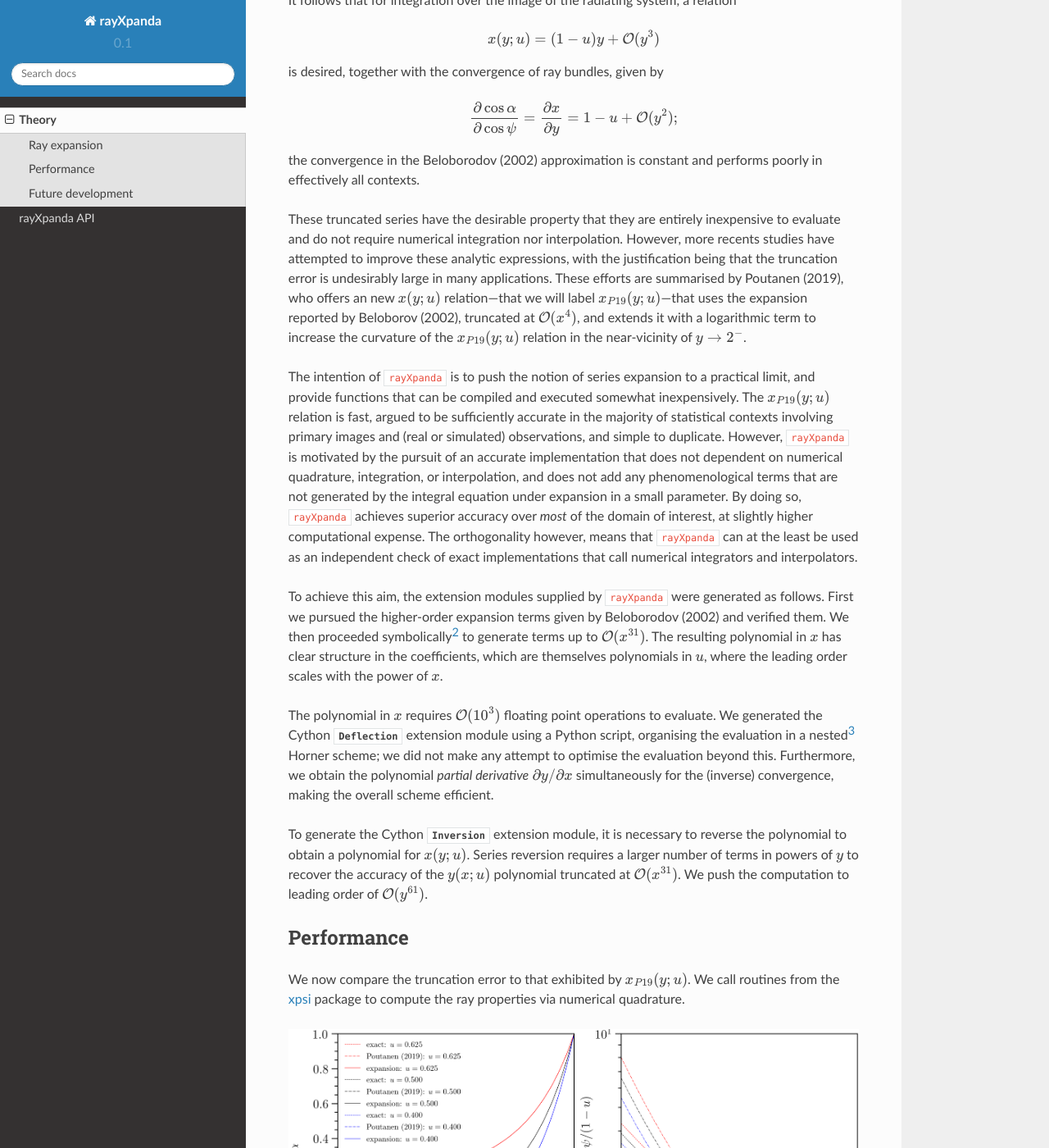
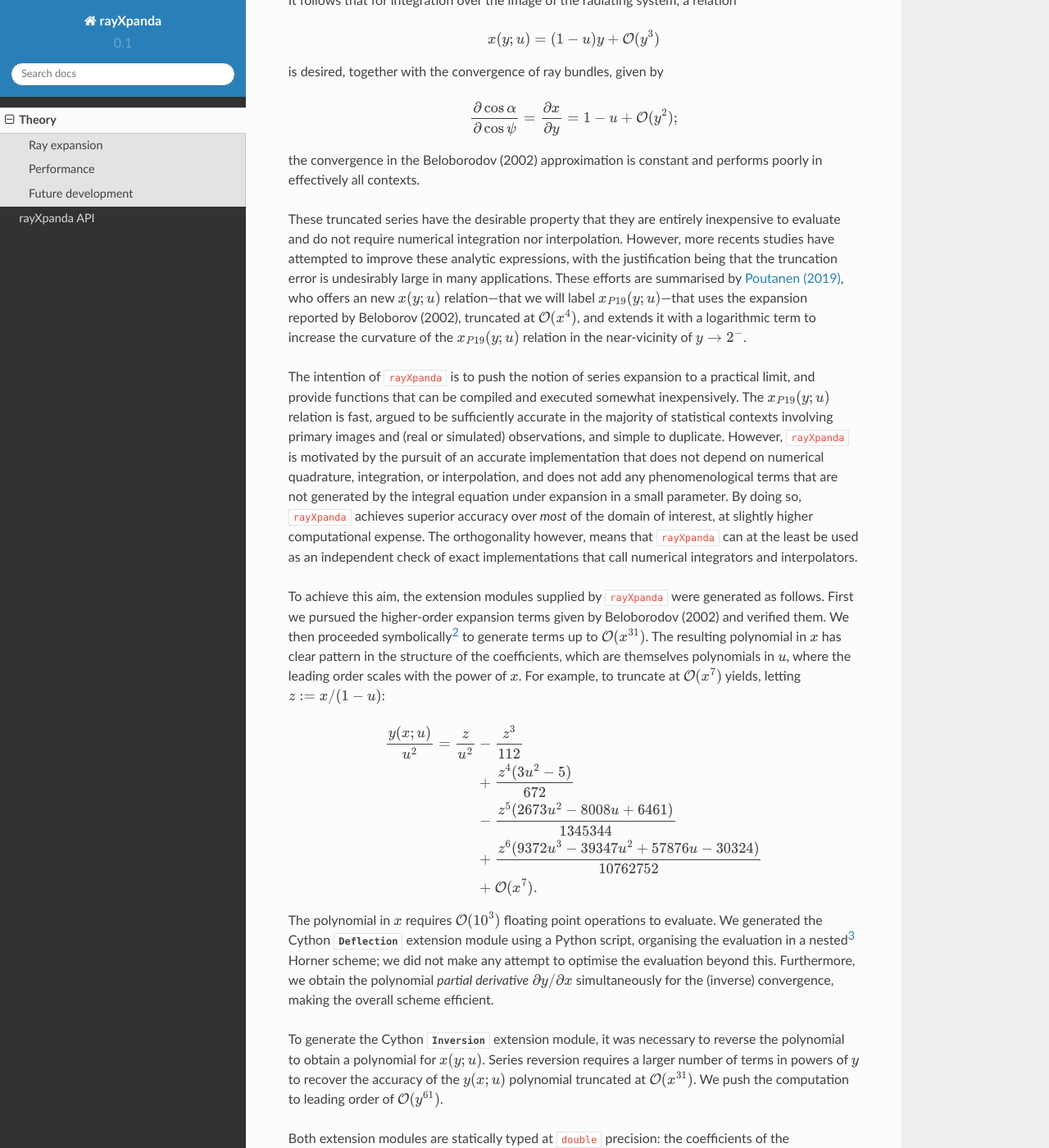
Before and after one commit to ThomasEdwardRiley/rayXpanda, a Sphinx documentation site: the page built from docs/source/theory.rst, in a window 1280 px wide and 1400 px high, scrolled down 1746 px. Shown: the whole window at 82% size. Built offline with Sphinx 7.4.7 and the Read the Docs theme 2.0.0, drawn with Linux system fonts in a browser that asks for light colours; pages that are not in the unit, such as notebooks, are missing from menus; some of the changed text lies outside the part shown.

Commit message:
theory docs development

```diff
--- a/README.rst
+++ b/README.rst
@@ -19,6 +19,6 @@
 
 Run the ``setup.py`` script::
 
-    CC=gcc python setup.py install
+    CC=gcc python setup.py install [--user]
 
 You require Cython to compile to C, and then the extensions will be compiled.
--- a/docs/source/theory.rst
+++ b/docs/source/theory.rst
@@ -87,7 +89,6 @@
 the tangent three-vector to the ray at any spacetime event along it is coplanar
 with the tangent three-vector at any other point along the ray.
 
-
 It follows that for integration over the image of the radiating system, a
 relation
 
@@ -123,7 +126,7 @@
 sufficiently accurate in the majority of statistical contexts involving primary
 images and (real or simulated) observations, and simple to duplicate. However,
 ``rayXpanda``  is motivated by the pursuit of an accurate implementation that
-does not dependent on numerical quadrature, integration, or interpolation, and
+does not depend on numerical quadrature, integration, or interpolation, and
 does not add any phenomenological terms that are not generated by the integral
 equation under expansion in a small parameter. By doing so, ``rayXpanda``
 achieves superior accuracy over *most* of the domain of interest, at
@@ -135,9 +138,19 @@
 generated as follows. First we pursued the higher-order expansion terms given
 by Beloborodov (2002) and verified them. We then proceeded symbolically\ [#]_
 to generate terms up to :math:`\mathcal{O}(x^{31})`. The resulting polynomial
-in :math:`x` has clear structure in the coefficients, which are themselves
-polynomials in :math:`u`, where the leading order scales with the power of
-:math:`x`.
+in :math:`x` has clear pattern in the structure of the coefficients, which are
+themselves polynomials in :math:`u`, where the leading order scales with the
+power of :math:`x`. For example, to truncate at :math:`\mathcal{O}(x^{7})`
+yields, letting :math:`z\mathrel{:=}x/(1-u)`:
+
+.. math::
+    \begin{aligned}
+    \frac{y(x;u)}{u^{2}} = \frac{z}{u^{2}} &- \frac{z^{3}}{112}\\
+               &+\frac{z^{4}(3u^{2} - 5)}{672}\\
+               &-\frac{z^{5}(2673u^2 - 8008u + 6461)}{1345344}\\
+               &+\frac{z^{6}(9372u^3 - 39347u^2 + 57876u - 30324)}{10762752}\\
+               &+\mathcal{O}(x^{7}).
+    \end{aligned}
 
 The polynomial in :math:`x` requires :math:`\mathcal{O}(10^{3})` floating
 point operations to evaluate. We generated the Cython :mod:`~.Deflection`
@@ -147,12 +160,21 @@
 derivative* :math:`\partial y/\partial x` simultaneously for the
 (inverse) convergence, making the overall scheme efficient.
 
-To generate the Cython :mod:`~.Inversion` extension module, it is necessary
+To generate the Cython :mod:`~.Inversion` extension module, it was necessary
 to reverse the polynomial to obtain a polynomial for :math:`x(y;u)`. Series
 reversion requires a larger number of terms in powers of :math:`y` to recover
 the accuracy of the :math:`y(x;u)` polynomial truncated at
 :math:`\mathcal{O}(x^{31})`. We push the computation to leading order of
 :math:`\mathcal{O}(y^{61})`.
+
+Both extension modules are statically typed at ``double`` precision: the
+coefficients of the polynomials in :math:`u` are truncated at this precision
+but are represented symbolically as a ratio of very large integers that
+require many more bits to represent. The function that we automatically
+generated for the reversed series :math:`x(y;u)` is :math:`\sim\!1700` lines
+long, with a little less than two floating point operations per line. Very
+roughly, on a GHz processor, this amounts to :math:`\mathcal{O}(10^{3})` ns
+execution time.
 
 
 Performance
@@ -193,6 +215,11 @@
     lines. The exact relations are delineated in the top panels by the
     **dashed** lines. The error :math:`|\varepsilon|` is the fractional error.
 
+For a spherical star, rayXpanda is effectively always more accurate (still
+considering primary images only) apart from where the :math:`x_{P19}(y;u)`
+relation cross the exact relation. The accuracies become very comparable
+for more compact stars when :math:`\cos\psi\to-1` for :math:`\cos\alpha>0`.
+
 An important consideration when benchmarking performance is evaluation time.
 A call from a compiled program to a compiled function :math:`x_{P19}(y;u)`
 is estimated to require :math:`\mathcal{O}(10^{1})` ns. A call to the compiled
@@ -225,6 +252,10 @@
 there is any viable expansion approach to approximate the properties of
 higher-order images.
 
+Finally, an obvious way to improve accuracy is to push the expansion and
+reversion orders higher, whilst paying attention to precision loss due to
+number representation and operation inadequacies, and to the total number of
+floating point operations.
 
 .. rubric:: Footnotes
 
```
Also changed, not shown: other parts of docs/source/theory.rst (+6 -2 lines).
